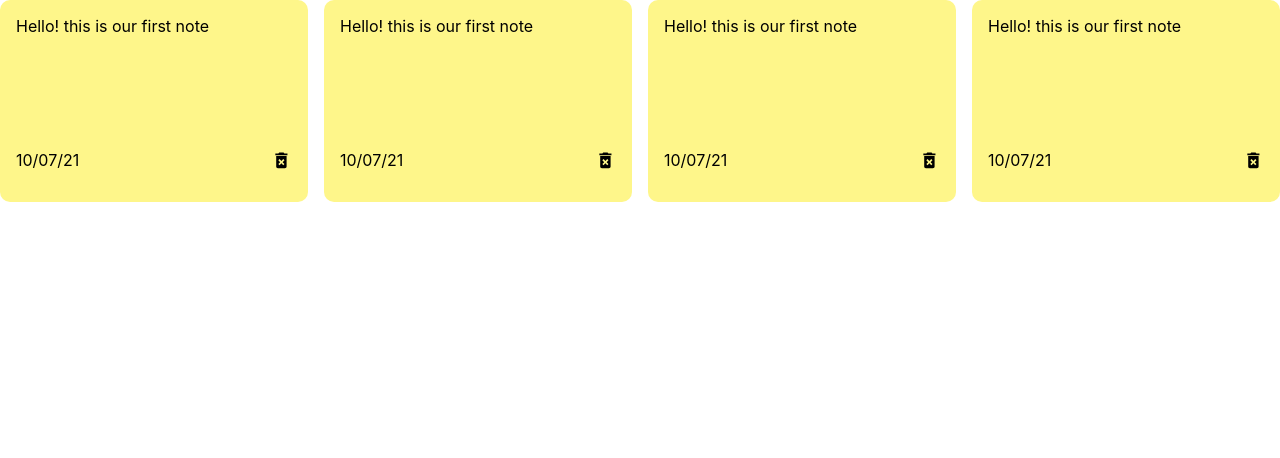
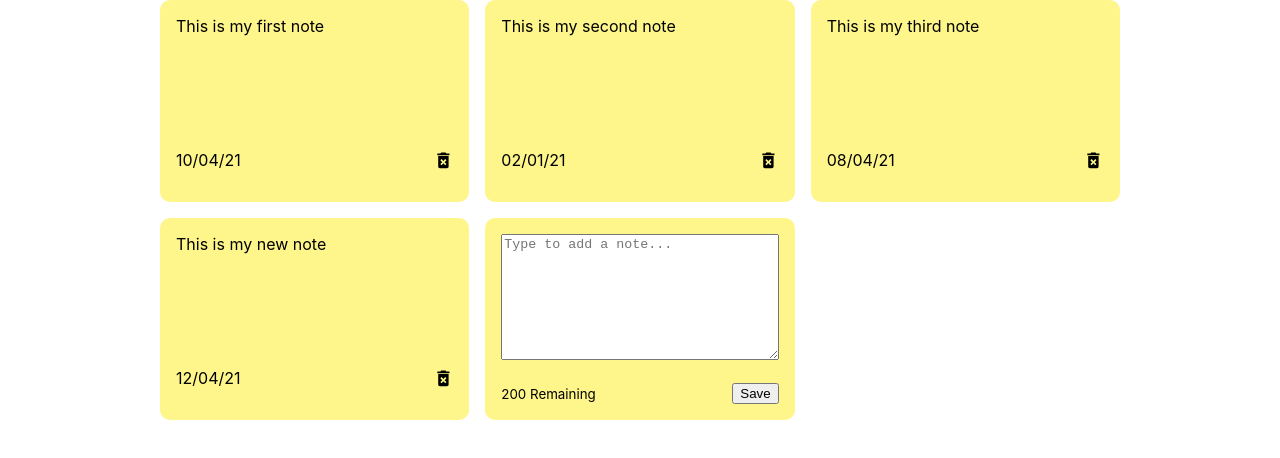
Before and after one commit to BillTheDude/React-Sticky-Notes, a React (Create React App) app: page / in a window 1280 px wide. Shown: the top 458 px of the page. Built offline with nearby package versions, Linux system fonts and the light colour scheme.

Commit message:
added function to add a new note

```diff
--- a/src/App.js
+++ b/src/App.js
@@ -1,9 +1,34 @@
+import { useState } from "react";
+import { nanoid } from 'nanoid';
 import NotesList from "./Components/NotesList";
 
 const App = () => {
+  const [notes,setNotes] = useState([
+    {
+    id: nanoid(),
+    text: "This is my first note",
+    date: "10/04/21"
+    },
+    {
+      id: nanoid(),
+      text: "This is my second note",
+      date: "02/01/21"
+    },
+    {
+      id: nanoid(),
+      text: "This is my third note",
+      date: "08/04/21"
+    },
+    {
+      id: nanoid(),
+      text: "This is my new note",
+      date: "12/04/21"
+    }
+]);
+
   return(
   <div className='container'>
-    <NotesList/>
+    <NotesList notes={notes}/>
   </div>
 
   );
--- /dev/null
+++ b/src/Components/AddNote.js
@@ -0,0 +1,13 @@
+const AddNote = () => {
+    return(
+        <div className="note new">
+        <textarea rows="8" cols="10" placeholder="Type to add a note..."></textarea>
+        <div className="note-footer">
+            <small>200 Remaining</small>
+            <button className="save">Save</button>
+        </div>
+    </div>
+    );
+};
+
+export default AddNote
--- a/src/Components/Note.js
+++ b/src/Components/Note.js
@@ -1,11 +1,11 @@
 import {MdDeleteForever} from 'react-icons/md';
 
-const Note = () => {
+const Note = ({id,text,date}) => {
     return(
         <div className="note">
-            <span>Hello! this is our first note</span>
+            <span>{text}</span>
             <div className="note-footer">
-                <p>10/07/21</p>
+                <p>{date}</p>
                 <MdDeleteForever className='delete-icon' size='1.3em'/>
             </div>
         </div>
--- a/src/Components/NotesList.js
+++ b/src/Components/NotesList.js
@@ -1,12 +1,17 @@
 import Note from './Note';
+import AddNote from './AddNote';
 
-const NotesList = () => {
+const NotesList = ({ notes }) => {
     return(
         <div className="notes-list">
-            <Note/>
-            <Note/>
-            <Note/>
-            <Note/>
+            {notes.map((note)=> (
+             <Note
+                id={note.id}
+                text={note.text}
+                date={note.date}
+            />
+        ))}
+        <AddNote/>
         </div>
     )
 }
--- a/src/index.css
+++ b/src/index.css
@@ -10,6 +10,14 @@ body {
 code {
   font-family: source-code-pro, Menlo, Monaco, Consolas, 'Courier New',
     monospace;
+}
+
+.container{
+  max-width: 960px;
+  margin-right: auto;
+  margin-left: auto;
+  padding-right: 15px;
+  padding-left: 15px;
 }
 
 .notes-list{
```
